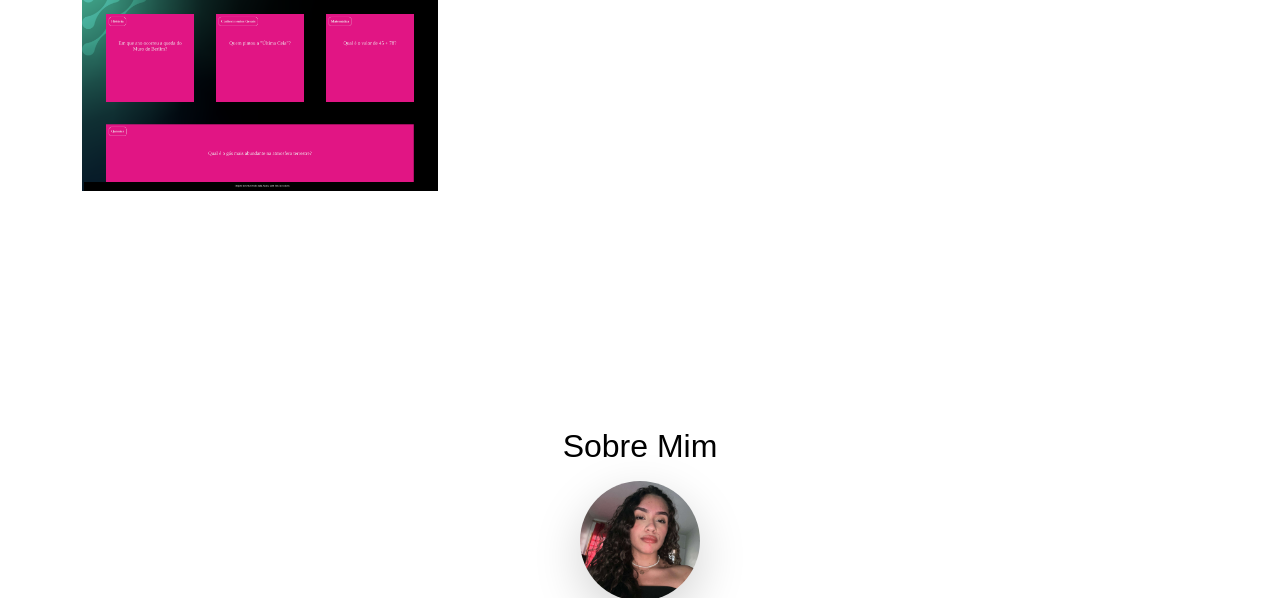
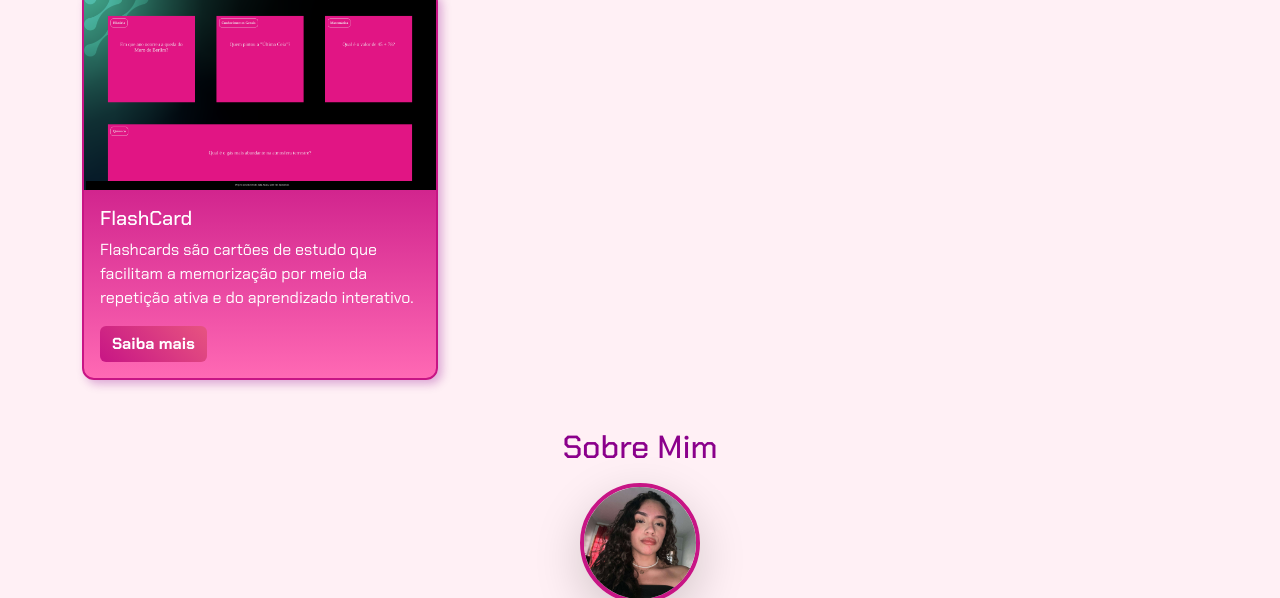
Before and after one commit to 2Ccanarinho03/Meu-Portif-lio, a plain HTML site: page index.html in a window 1280 px wide. Shown: the part 502-1100 px from the top of the page. Drawn offline with nearby package versions, Linux system fonts and the light colour scheme.

Commit message:
Update style.css

```diff
--- a/style.css
+++ b/style.css
@@ -1,4 +1,3 @@
-Ana Carolina Marinho 3C
 
 
 @import url('https://fonts.googleapis.com/css2?family=Chakra+Petch:wght@300;400;500;600;700&display=swap');
```
